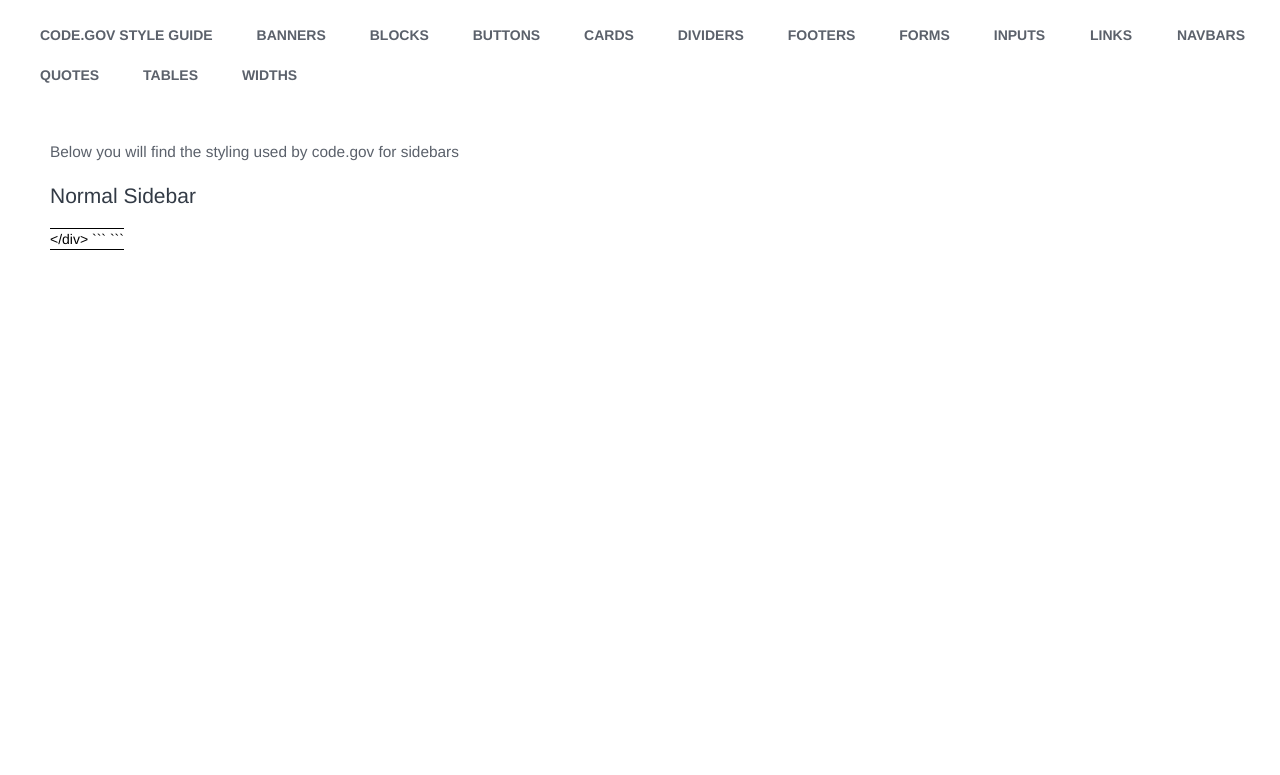
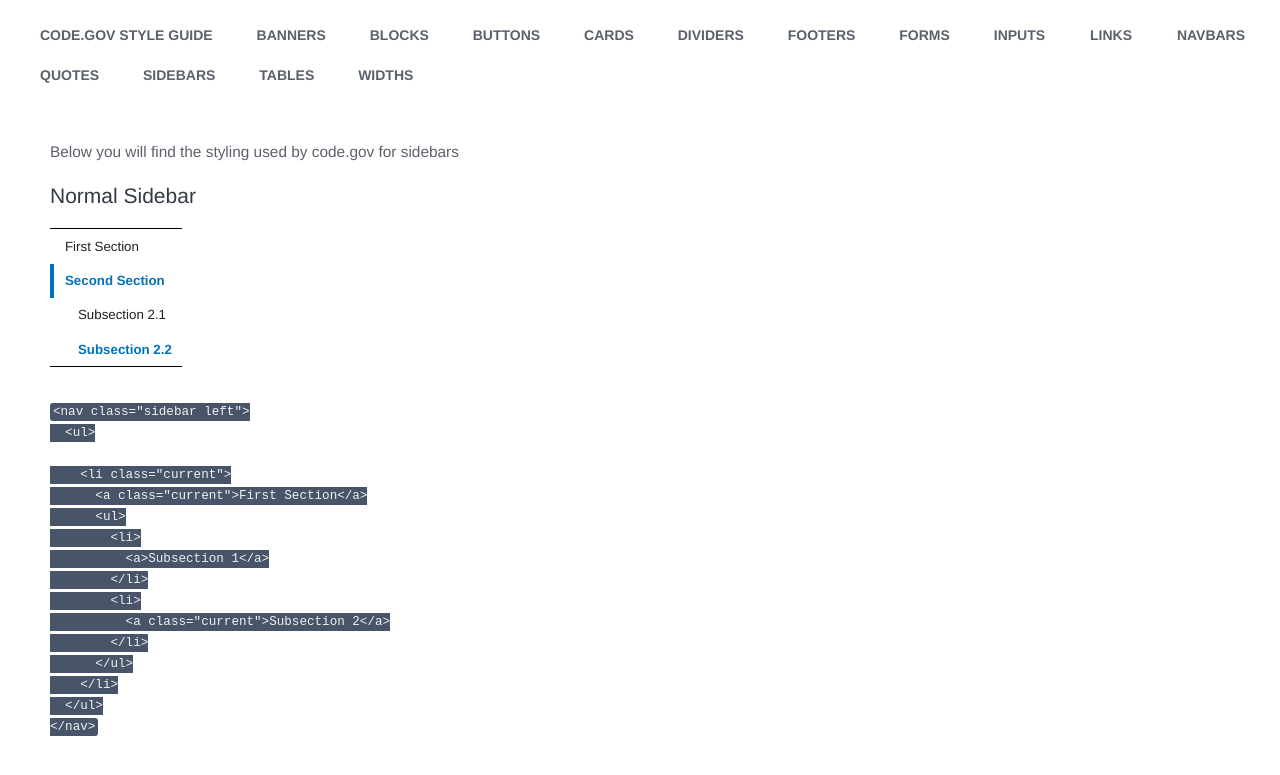
Before and after one commit to GSA/code-gov-style, a Jekyll site: the page built from classes/sidebars.md, in a window 1280 px wide. Shown: the top 775 px of the page. Built offline with Jekyll 4.4.1, drawn with Linux system fonts in a browser that asks for light colours.

Commit message:
fixed sidebars

````diff
--- a/_includes/header.html
+++ b/_includes/header.html
@@ -37,11 +37,9 @@
       <li class="app-link">
         <a class="link" href="/code-gov-style/classes/quotes">Quotes</a>
       </li>
-      <!--
       <li class="app-link">
         <a class="link" href="/code-gov-style/classes/sidebars">Sidebars</a>
       </li>
-    -->
       <li class="app-link">
         <a class="link" href="/code-gov-style/classes/tables">Tables</a>
       </li>
--- a/classes/sidebars.md
+++ b/classes/sidebars.md
@@ -7,11 +7,49 @@ title: "Sidebars"
 
 # Normal Sidebar
 <nav class="sidebar left">
-  <ul class="first-level">
+  <ul>
+
     <li>
+      <a>First Section</a>
+      <ul>
+        <li>
+          <a>Subsection 1.1</a>
+        </li>
+      </ul>
+    </li>
+
+    <li class="current">
+      <a class="current">Second Section</a>
+      <ul>
+        <li>
+          <a>Subsection 2.1</a>
+        </li>
+        <li>
+          <a class="current">Subsection 2.2</a>
+        </li>
+      </ul>
+    </li>
+
+  </ul>
+</nav>
+
+<div style="width: 100%; clear: both;"><br /></div>
+
+```
+<nav class="sidebar left">
+  <ul>
+
+    <li class="current">
+      <a class="current">First Section</a>
+      <ul>
+        <li>
+          <a>Subsection 1</a>
+        </li>
+        <li>
+          <a class="current">Subsection 2</a>
+        </li>
+      </ul>
     </li>
   </ul>
-</div>
+</nav>
 ```
-
-```
````
Also changed, not shown: classes/widths.md (+17 -0 lines).
